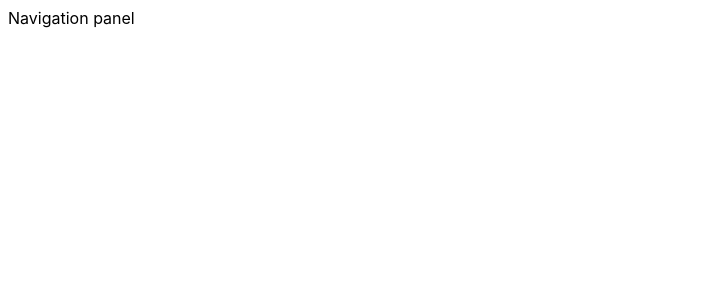
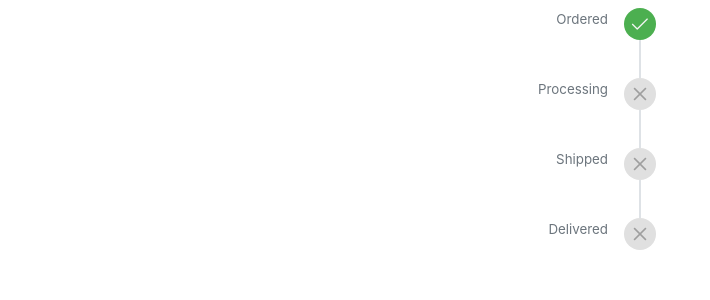
Before and after one commit to kh1ndr1kson/education-test-module, a Vue app: page / in a window 1280 px wide. Shown: the top 300 px of the page, without its empty margins (0-710 px from the left). Built offline with nearby package versions, Linux system fonts and the light colour scheme.

Commit message:
Test & setting Timeline component

```diff
--- a/src/components/NavigationPanel.vue
+++ b/src/components/NavigationPanel.vue
@@ -1,11 +1,76 @@
 <template>
-  <div class="hello">Navigation panel</div>
+  <Timeline :value="events" align="right" class="customized-timeline">
+    <template #marker="slotProps">
+      <Avatar
+        :icon="
+          slotProps.item.checked
+            ? `pi pi-check circle-check`
+            : `pi pi-times circle-times`
+        "
+        size="small"
+        shape="circle"
+        :style="
+          slotProps.item.checked
+            ? `background-color: var(--green-500)`
+            : `background-color: var(--gray-300)`
+        "
+      />
+    </template>
+    <template #content="slotProps">
+      <small class="p-text-secondary">{{ slotProps.item.status }}</small>
+    </template>
+  </Timeline>
 </template>
 
 <script>
+import Timeline from "primevue/timeline";
+import Avatar from "primevue/avatar";
+
 export default {
   name: "NavigationPanel",
+  data() {
+    return {
+      events: [
+        {
+          status: "Ordered",
+          date: "15/10/2020 10:30",
+          color: "#9C27B0",
+          checked: true,
+        },
+        {
+          status: "Processing",
+          date: "15/10/2020 14:00",
+          color: "#673AB7",
+          checked: false,
+        },
+        {
+          status: "Shipped",
+          date: "15/10/2020 16:15",
+          color: "#FF9800",
+          checked: false,
+        },
+        {
+          status: "Delivered",
+          date: "16/10/2020 10:00",
+          color: "#607D8B",
+          checked: false,
+        },
+      ],
+    };
+  },
+  components: {
+    Timeline,
+    Avatar,
+  },
 };
 </script>
 
-<style scoped></style>
+<style>
+.circle-check {
+  color: var(--gray-100);
+}
+
+.circle-times {
+  color: var(--gray-500);
+}
+</style>
--- a/src/main.js
+++ b/src/main.js
@@ -2,9 +2,9 @@ import { createApp } from "vue";
 import App from "./App.vue";
 import PrimeVue from "primevue/config";
 
-import "primevue/resources/themes/saga-blue/theme.css" //theme
-import "primevue/resources/primevue.min.css" //core css
-import "primeicons/primeicons.css" //icons
+import "primevue/resources/themes/saga-blue/theme.css"; //theme
+import "primevue/resources/primevue.min.css"; //core css
+import "primeicons/primeicons.css"; //icons
 
 const app = createApp(App);
 
```
